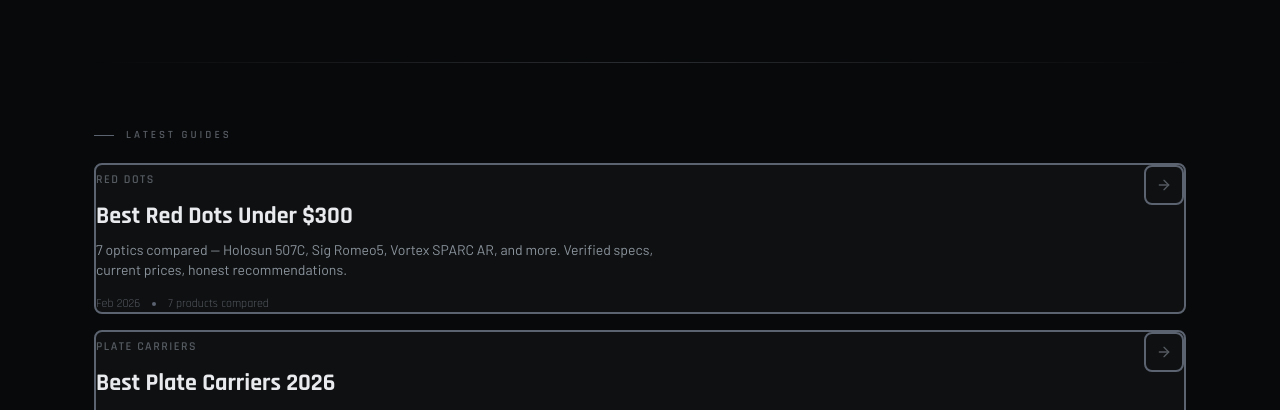
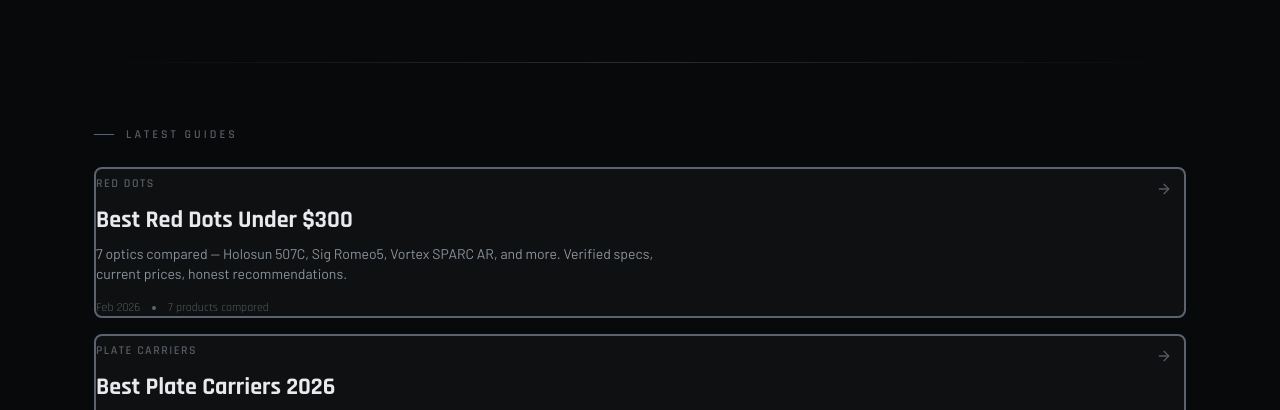
Before and after one commit to TacVault/tacvault, a Next.js app: page / in a window 1280 px wide. Shown: the part 829-1239 px from the top of the page. Built offline with nearby package versions, Linux system fonts and the light colour scheme.

Commit message:
Fix Latest Guides label spacing and remove arrow borders

```diff
--- a/app/page.tsx
+++ b/app/page.tsx
@@ -81,7 +81,10 @@
 
       {/* Latest Guides */}
       <section className="max-w-container mx-auto px-6 py-16">
-        <div className="section-label mb-6">Latest Guides</div>
+        <div className="flex items-center gap-3 mb-6">
+  <div className="w-5 h-px bg-gunmetal" />
+  <span className="font-tactical font-semibold text-xs tracking-[3px] uppercase text-text-muted">Latest Guides</span>
+</div>
 
         <div className="space-y-4">
           {/* Red Dots Guide */}
@@ -101,7 +104,7 @@
                   <span>7 products compared</span>
                 </div>
               </div>
-              <div className="w-10 h-10 border-2 border-[#5c6370] rounded-lg bg-[#0e1011] flex items-center justify-center text-text-muted group-hover:text-silver group-hover:border-gunmetal transition-all flex-shrink-0">
+              <div className="w-10 h-10 rounded-lg flex items-center justify-center text-text-muted group-hover:text-silver transition-all flex-shrink-0">
                 <svg width="16" height="16" viewBox="0 0 24 24" fill="none" stroke="currentColor" strokeWidth="2" strokeLinecap="round" strokeLinejoin="round">
                   <line x1="5" y1="12" x2="19" y2="12"/><polyline points="12 5 19 12 12 19"/>
                 </svg>
@@ -126,7 +129,7 @@
                   <span>7 products compared</span>
                 </div>
               </div>
-              <div className="w-10 h-10 border-2 border-[#5c6370] rounded-lg bg-[#0e1011] flex items-center justify-center text-text-muted group-hover:text-silver group-hover:border-gunmetal transition-all flex-shrink-0">
+             <div className="w-10 h-10 rounded-lg flex items-center justify-center text-text-muted group-hover:text-silver transition-all flex-shrink-0">
                 <svg width="16" height="16" viewBox="0 0 24 24" fill="none" stroke="currentColor" strokeWidth="2" strokeLinecap="round" strokeLinejoin="round">
                   <line x1="5" y1="12" x2="19" y2="12"/><polyline points="12 5 19 12 12 19"/>
                 </svg>
```
